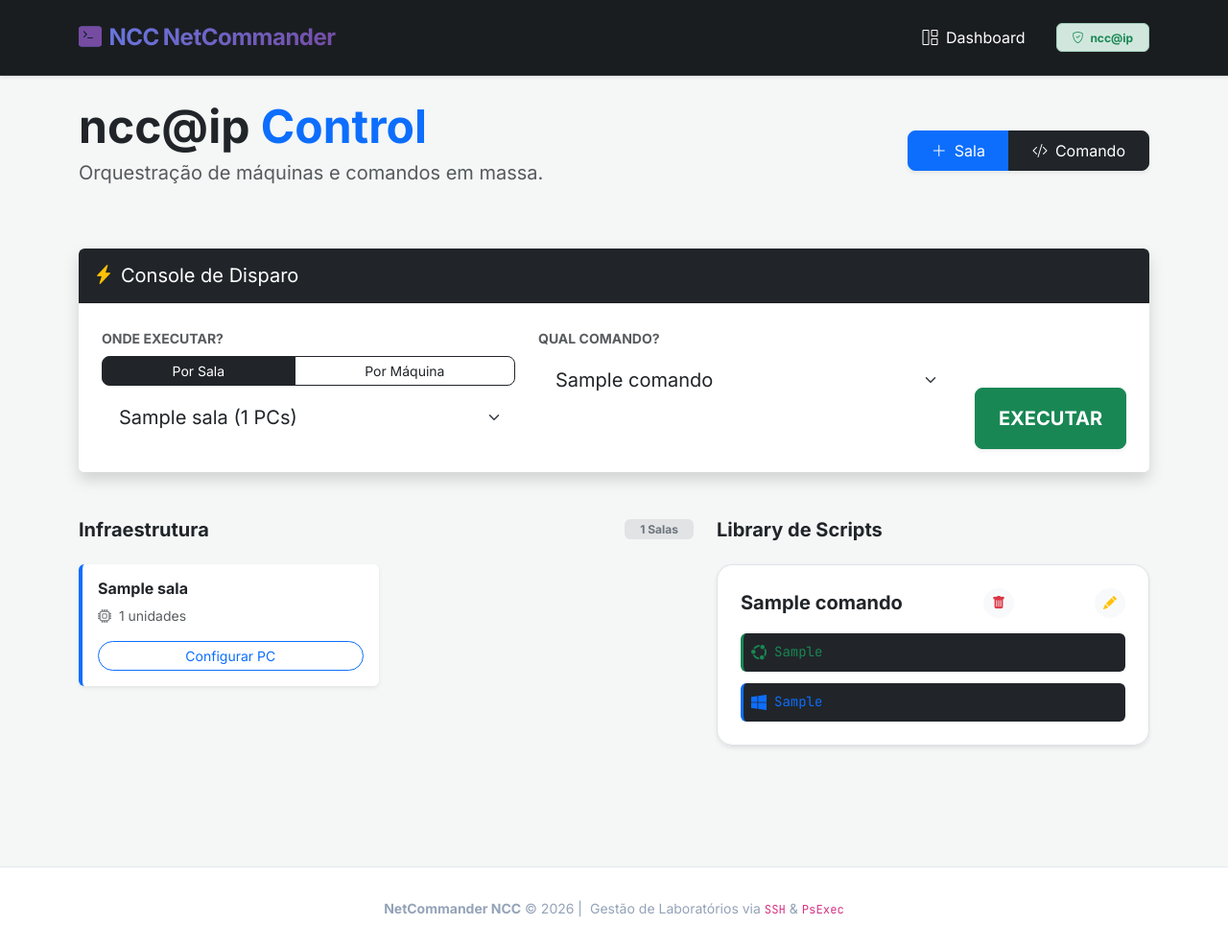
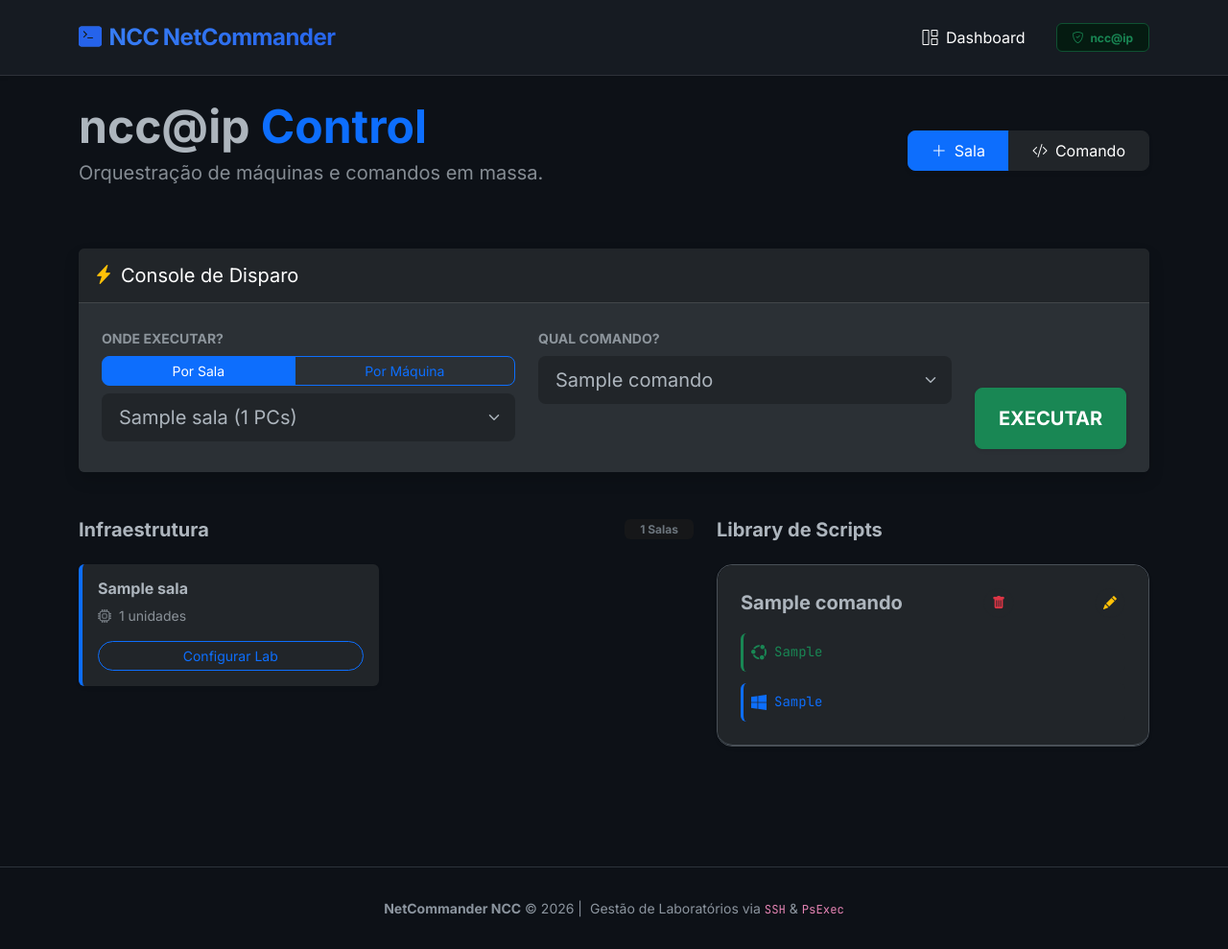
Before and after one commit to ehodiogo/NetCommander, a Django app: page / in a window 1280 px wide. Shown: the whole page at 96% size. Run offline with Django 5.2, Linux system fonts and the light colour scheme; tables that the repository leaves empty hold one stand-in row (values such as "Sample post").

Commit message:
add front end dark theme

```diff
--- a/templates/base.html
+++ b/templates/base.html
@@ -1,5 +1,5 @@
 <!DOCTYPE html>
-<html lang="pt-br">
+<html lang="pt-br" data-bs-theme="dark">
 <head>
     <meta charset="UTF-8">
     <meta name="viewport" content="width=device-width, initial-scale=1.0">
@@ -14,20 +14,20 @@
 
     <style>
         :root {
-            --brand-color: #764ba2;
-            --dark-bg: #1a1d20;
+            --brand-color: #2563eb;
+            --dark-bg: #161b22;
         }
 
         body {
             font-family: 'Inter', sans-serif;
-            background-color: #f8f9fa;
-            color: #334155;
+            background-color: #0d1117;
+            color: #e1e7ef;
         }
 
         .navbar-brand {
             font-weight: 700;
             letter-spacing: -0.5px;
-            background: linear-gradient(135deg, #667eea 0%, #764ba2 100%);
+            background: linear-gradient(135deg, #3b82f6 0%, #2563eb 100%);
             -webkit-background-clip: text;
             -webkit-text-fill-color: transparent;
         }
@@ -37,7 +37,6 @@
             border-bottom: 1px solid rgba(255,255,255,0.1);
         }
 
-        /* Estilo para códigos e terminais em todo o sistema */
         code, pre {
             font-family: 'JetBrains Mono', monospace !important;
         }
@@ -45,11 +44,10 @@
         .footer {
             margin-top: 5rem;
             padding: 2rem 0;
-            border-top: 1px solid #e2e8f0;
-            color: #94a3b8;
+            border-top: 1px solid #2d333b;
+            color: #8b949e;
         }
 
-        /* Ajuste fino para botões arredondados */
         .btn { border-radius: 8px; }
     </style>
 </head>
@@ -88,7 +86,7 @@
         {% endblock %}
     </main>
 
-    <footer class="footer bg-white mt-auto">
+    <footer class="footer bg-transparent mt-auto">
         <div class="container text-center">
             <p class="mb-0 small">
                 <strong>NetCommander NCC</strong> &copy; 2026 |
--- a/templates/core/dashboard.html
+++ b/templates/core/dashboard.html
@@ -8,20 +8,18 @@
                 <p class="mb-0">Excluir o comando <strong id="nomeComandoDelete"></strong>? Essa ação não pode ser desfeita.</p>
             </div>
             <div class="modal-footer">
-                <button class="btn btn-light" data-bs-dismiss="modal">Cancelar</button>
+                <button class="btn btn-dark" data-bs-dismiss="modal">Cancelar</button>
                 <button class="btn btn-danger" id="btnConfirmaDelete">Excluir</button>
             </div>
         </div>
     </div>
 </div>
-<style>
-    :root {
-        --glass-bg: rgba(255, 255, 255, 0.9);
-        --primary-gradient: linear-gradient(135deg, #667eea 0%, #764ba2 100%);
-        --success-gradient: linear-gradient(135deg, #2ecc71 0%, #27ae60 100%);
-    }
-
-    body { background-color: #f4f7f6; }
+    <style>
+        :root {
+            --glass-bg: rgba(22, 27, 34, 0.9);
+            --primary-gradient: linear-gradient(135deg, #3b82f6 0%, #2563eb 100%);
+            --success-gradient: linear-gradient(135deg, #2ecc71 0%, #27ae60 100%);
+        }
 
     .card-hover {
         transition: transform 0.2s ease, box-shadow 0.2s ease;
@@ -51,15 +49,15 @@
         transition: all 0.3s;
     }
     .custom-select:focus {
-        border-color: #764ba2;
-        box-shadow: 0 0 0 0.25rem rgba(118, 75, 162, 0.25);
+        border-color: #2563eb;
+        box-shadow: 0 0 0 0.25rem rgba(37, 99, 235, 0.25);
     }
 </style>
 
 <div class="container mt-4 pb-5">
     <div class="row align-items-center mb-5">
         <div class="col-lg-8">
-            <h1 class="display-5 fw-bold text-dark mb-1">ncc@ip <span class="text-primary">Control</span></h1>
+            <h1 class="display-5 fw-bold text-body mb-1">ncc@ip <span class="text-primary">Control</span></h1>
             <p class="fs-5 text-muted">Orquestração de máquinas e comandos em massa.</p>
         </div>
         <div class="col-lg-4 text-lg-end">
@@ -74,14 +72,14 @@
         <div class="card-header bg-dark py-3">
             <h5 class="card-title mb-0 text-white"><i class="bi bi-lightning-charge-fill text-warning me-2"></i>Console de Disparo</h5>
         </div>
-        <div class="card-body p-4 bg-white">
+        <div class="card-body p-4 bg-body-tertiary">
             <div class="row g-4">
                 <div class="col-md-5">
                     <label class="form-label fw-bold text-muted small text-uppercase">Onde executar?</label>
 
                     <div class="btn-group btn-group-sm mb-2 w-100" role="group">
-                        <button type="button" class="btn btn-outline-dark active" id="btn-modo-sala" onclick="setModo('sala')">Por Sala</button>
-                        <button type="button" class="btn btn-outline-dark" id="btn-modo-maquina" onclick="setModo('maquina')">Por Máquina</button>
+                        <button type="button" class="btn btn-outline-primary active" id="btn-modo-sala" onclick="setModo('sala')">Por Sala</button>
+                        <button type="button" class="btn btn-outline-primary" id="btn-modo-maquina" onclick="setModo('maquina')">Por Máquina</button>
                     </div>
 
                     <select id="sala" class="form-select form-select-lg custom-select mb-2" onchange="atualizarMaquinasDaSala()">
@@ -110,9 +108,9 @@
             </div>
         </div>
 
-        <div id="area-resultados" class="p-4 d-none border-top bg-light">
+        <div id="area-resultados" class="p-4 d-none border-top bg-dark-subtle">
             <div class="d-flex justify-content-between align-items-center mb-3">
-                <h6 class="fw-bold mb-0 text-dark"><i class="bi bi-terminal me-2"></i>Saída do Sistema</h6>
+                <h6 class="fw-bold mb-0 text-body"><i class="bi bi-terminal me-2"></i>Saída do Sistema</h6>
                 <span class="badge bg-dark rounded-pill">Real-time</span>
             </div>
             <div class="table-responsive">
@@ -126,7 +124,7 @@
                             <th class="fw-normal">Terminal Output</th>
                         </tr>
                     </thead>
-                    <tbody class="bg-white rounded-3 shadow-sm">
+                    <tbody class="bg-body-tertiary rounded-3 shadow-sm">
                     </tbody>
                 </table>
             </div>
@@ -136,7 +134,7 @@
     <div class="row g-4">
         <div class="col-md-7">
             <div class="d-flex justify-content-between align-items-center mb-4">
-                <h5 class="fw-bold m-0 text-dark">Infraestrutura</h5>
+                <h5 class="fw-bold m-0 text-body">Infraestrutura</h5>
                 <span class="badge bg-secondary-subtle text-secondary px-3">{{ salas.count }} Salas</span>
             </div>
             <div class="row g-3">
@@ -144,9 +142,9 @@
                 <div class="col-md-6">
                     <div class="card h-100 border-0 shadow-sm card-hover border-start border-primary border-4">
                         <div class="card-body d-flex flex-column">
-                            <h6 class="card-title fw-bold text-dark">{{ sala.nome }}</h6>
+                            <h6 class="card-title fw-bold text-body">{{ sala.nome }}</h6>
                             <p class="text-muted small flex-grow-1"><i class="bi bi-cpu me-1"></i> {{ sala.maquinas.count }} unidades</p>
-                            <a href="{% url 'sala_detail' sala.id %}" class="btn btn-sm btn-outline-primary rounded-pill">Configurar PC</a>
+                            <a href="{% url 'sala_detail' sala.id %}" class="btn btn-sm btn-outline-primary rounded-pill">Configurar Lab</a>
                         </div>
                     </div>
                 </div>
@@ -156,17 +154,17 @@
 
         <div class="col-md-5">
             <div class="d-flex justify-content-between align-items-center mb-4">
-                <h5 class="fw-bold m-0 text-dark">Library de Scripts</h5>
+                <h5 class="fw-bold m-0 text-body">Library de Scripts</h5>
             </div>
             <div class="list-group list-group-flush shadow-sm rounded-4 border overflow-hidden">
                 {% for comando in comandos %}
                 <div class="list-group-item list-group-item-action border-0 p-4 border-bottom">
                     <div class="d-flex justify-content-between align-items-center mb-3">
-                        <span class="fw-bold text-dark fs-5">{{ comando.nome }}</span>
-                        <button class="btn btn-light btn-sm text-danger rounded-circle" onclick="confirmarDelete({{ comando.id }}, '{{ comando.nome|escapejs }}')">
+                        <span class="fw-bold text-body fs-5">{{ comando.nome }}</span>
+                        <button class="btn btn-dark btn-sm text-danger rounded-circle" onclick="confirmarDelete({{ comando.id }}, '{{ comando.nome|escapejs }}')">
                             <i class="bi bi-trash-fill"></i>
                         </button>
-                        <a href="{% url 'editar_comando' comando.id %}" class="btn btn-light btn-sm text-warning rounded-circle">
+                        <a href="{% url 'editar_comando' comando.id %}" class="btn btn-dark btn-sm text-warning rounded-circle">
                             <i class="bi bi-pencil-fill"></i>
                         </a>
                     </div>
@@ -295,7 +293,7 @@ function executar() {
                 if (r.status === "offline") corStatus = "bg-warning text-dark";
                 let osIcon = r.os === "debian" ? '<i class="bi bi-ubuntu text-danger"></i>' : '<i class="bi bi-windows text-info"></i>';
                 row.innerHTML = `
-                    <td class="ps-3"><span class="fw-bold text-dark">${r.maquina}</span></td>
+                    <td class="ps-3"><span class="fw-bold text-body">${r.maquina}</span></td>
                     <td><code class="text-primary">${r.ip || '--'}</code></td>
                     <td>${osIcon} <span class="small text-muted text-capitalize">${r.os || 'N/A'}</span></td>
                     <td><span class="badge status-badge ${corStatus}">${r.status}</span></td>
--- a/templates/salas/criar_sala.html
+++ b/templates/salas/criar_sala.html
@@ -54,10 +54,10 @@
         font-size: 1.1rem;
         font-weight: 400;
         line-height: 1.5;
-        color: #212529;
-        background-color: #fff;
+        color: #e1e7ef;
+        background-color: #1a1d20;
         background-clip: padding-box;
-        border: 2px solid #dee2e6;
+        border: 2px solid #2d333b;
         border-radius: 0.5rem;
         transition: border-color .15s ease-in-out, box-shadow .15s ease-in-out;
     }
```
Also changed, not shown: templates/salas/sala_detail.html (+6 -7 lines).
